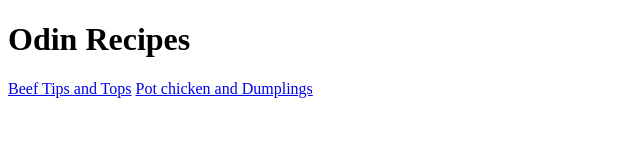
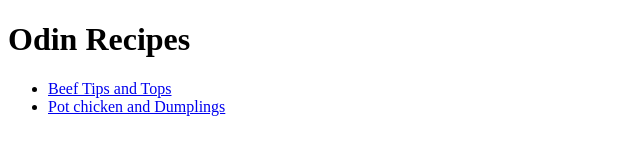
Before and after one commit to lurkingdennis/odin-recipes, a plain HTML site: page index.html in a window 1280 px wide. Shown: the whole page, without its empty margins (0-640 px from the left). Drawn offline with Linux system fonts and the light colour scheme.

Commit message:
nested recipes in ul element

```diff
--- a/index.html
+++ b/index.html
@@ -6,7 +6,9 @@
 	</head>
 	<body>
 		<h1>Odin Recipes</h1>
-		<a href="recipes/beeftipsandtots.html">Beef Tips and Tops</a>
-		<a href="recipes/potchickenanddumplings.html">Pot chicken and Dumplings</a>
+		<ul>
+			<li><a href="recipes/beeftipsandtots.html">Beef Tips and Tops</a></li>
+			<li><a href="recipes/potchickenanddumplings.html">Pot chicken and Dumplings</a></li>
+		</ul>
 	</body>
 </html>
```
